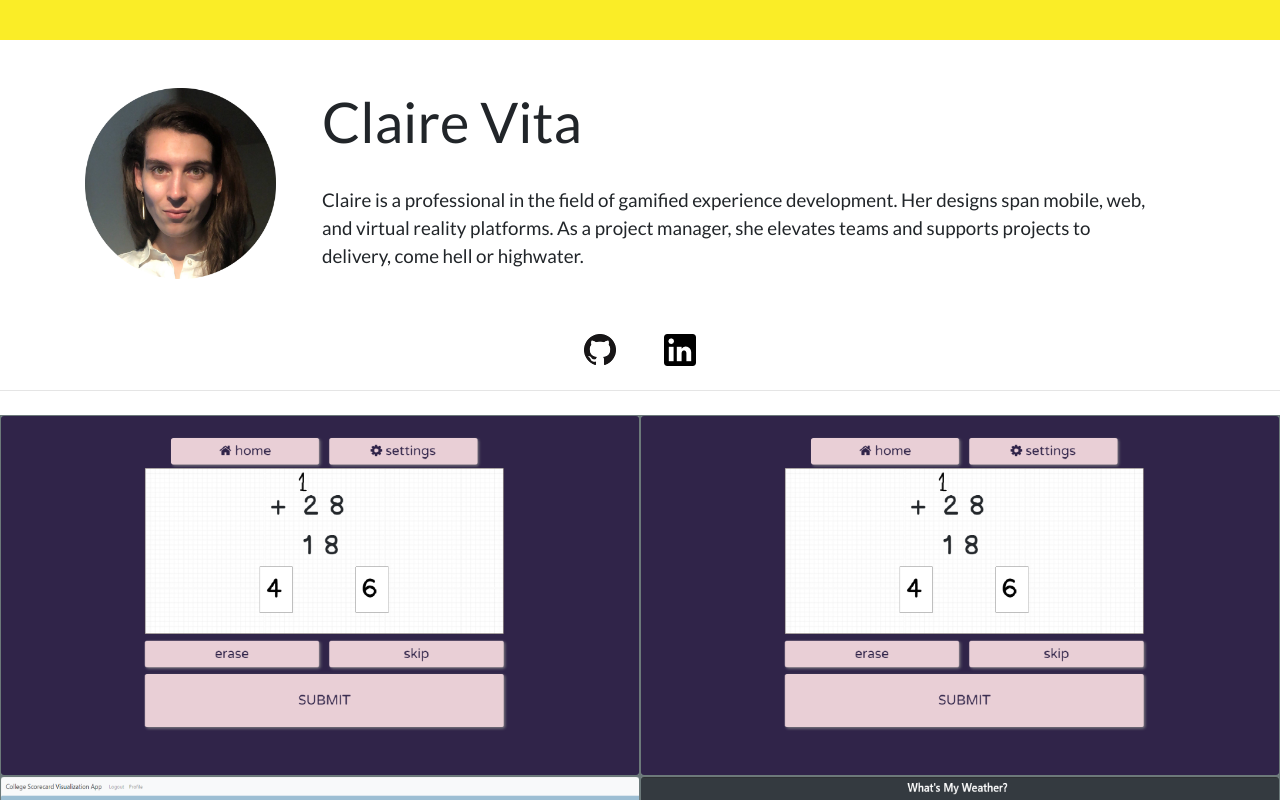
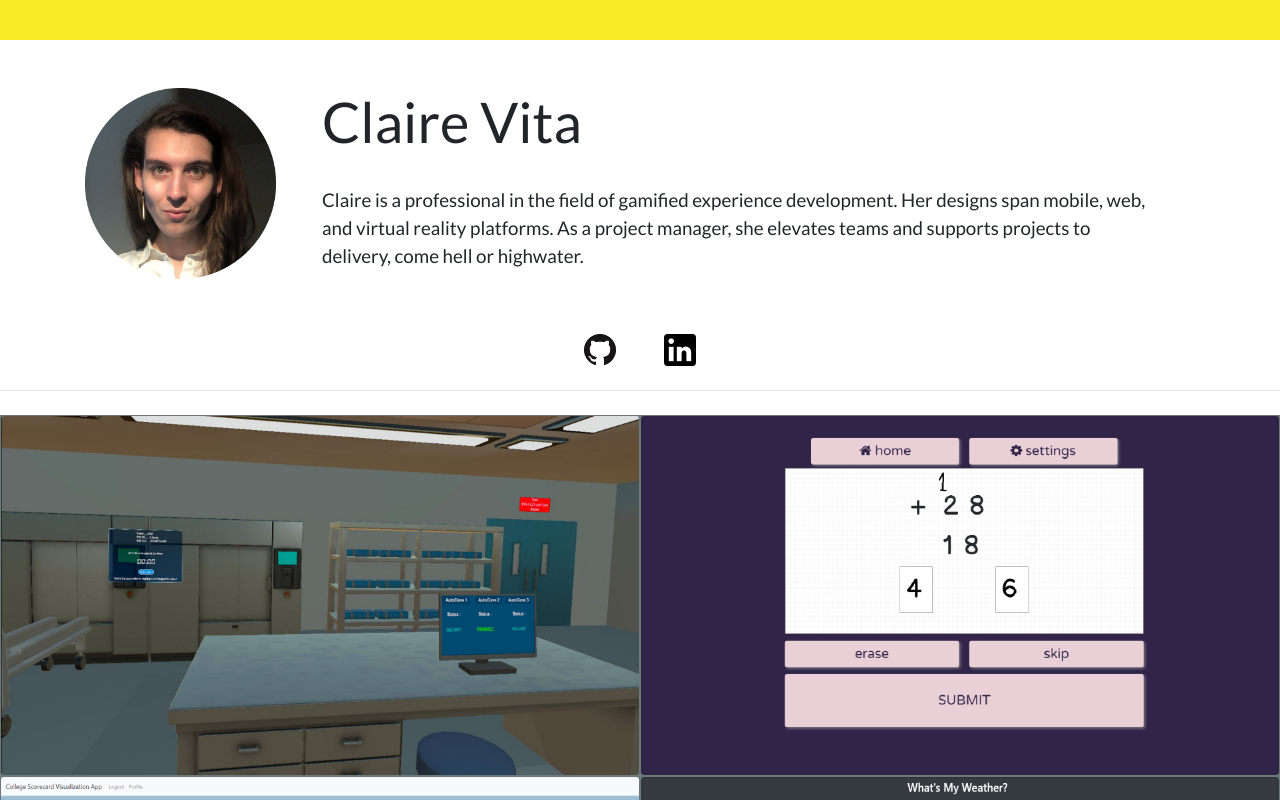
Before and after one commit to clairevita/Portfolio, a React (Create React App) app: page / in a window 1280 px wide. Shown: the top 800 px of the page. Built offline with nearby package versions, Linux system fonts and the light colour scheme.

Commit message:
added styling for vrsteri card

```diff
--- a/src/components/Section/SectionCards/Card6/index.js
+++ b/src/components/Section/SectionCards/Card6/index.js
@@ -1,7 +1,7 @@
 import React from 'react';
 import '../Card.css';
 import image from '../../images/6.png';
-const Card5 = ({ onClick }) => (
+const Card6 = ({ onClick }) => (
 
     <div onClick={onClick} className="col-lg-6 px-0" id="portfolioimg5">
         <div className="card bg-dark text-white rounded-0">
@@ -16,4 +16,4 @@ const Card5 = ({ onClick }) => (
 )
 
 
-export default Card5;
+export default Card6;
--- a/src/components/Section/SectionCards/Card7/index.js
+++ b/src/components/Section/SectionCards/Card7/index.js
@@ -1,12 +1,12 @@
 import React from 'react';
 import '../Card.css';
-import image from '../../images/6.png';
-const Card5 = ({ onClick }) => (
+import image from '../../images/7.png';
+const Card7 = ({ onClick }) => (
 
     <div onClick={onClick} className="col-lg-6 px-0" id="portfolioimg5">
         <div className="card bg-dark text-white rounded-0">
             <img src={image} className="card-img"
-                alt="A screenshot from the Uguale app. The user input for the equation 28 + 16.">
+                alt="A screenshot from vrSterilization. The VR user is looking at a sterile processing department including an autoclave, computer, and doorway to a gas sterilization room.">
             </img>
             <div className="card-img-overlay">
                 <h1 className="center display-4">vrSterilization, TBA</h1>
@@ -16,4 +16,4 @@ const Card5 = ({ onClick }) => (
 )
 
 
-export default Card5;
+export default Card7;
```
Also changed, not shown: src/components/Section/images/7.png.
